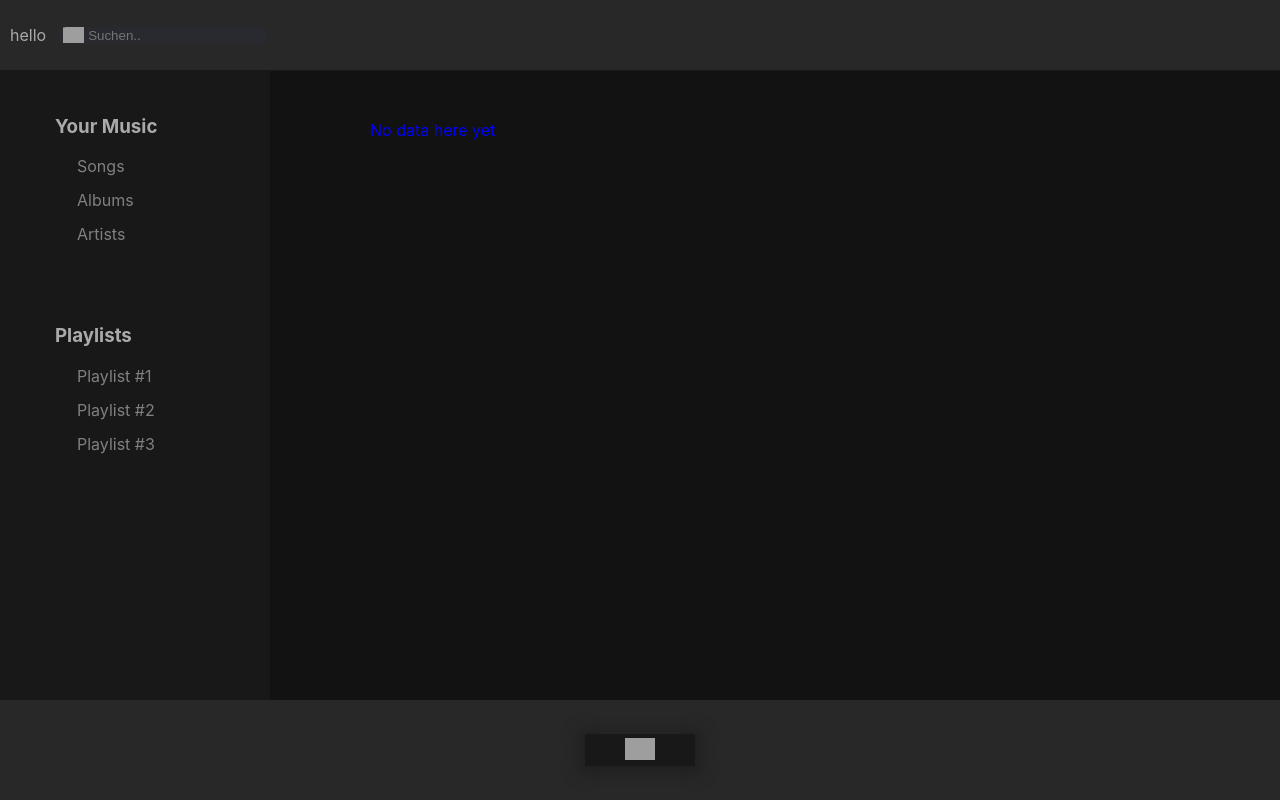
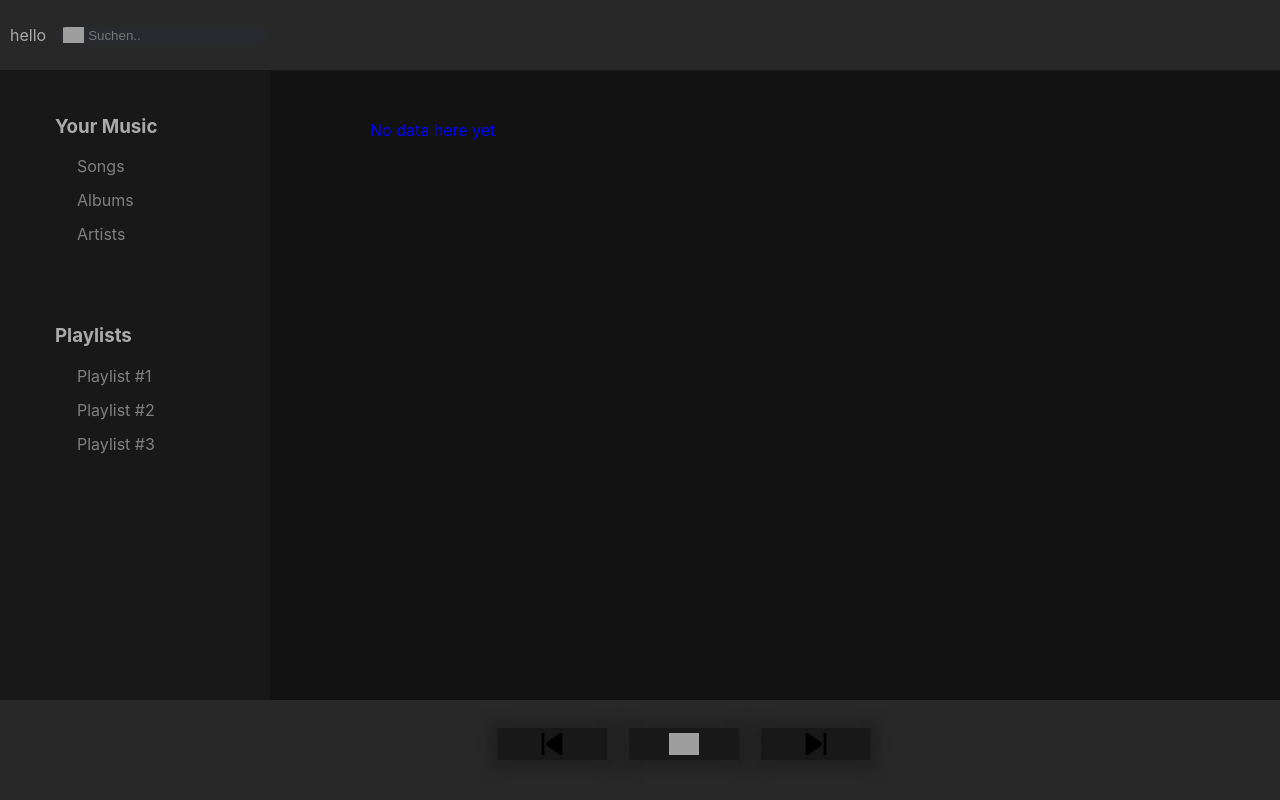
Before and after one commit to m1cl/chic, a React (Create React App) app: page / in a window 1280 px wide. Built offline with nearby package versions, Linux system fonts and the light colour scheme; grey boxes are pictures that could not be loaded.

Commit message:
add buttons to media player

```diff
--- a/src/components/Player/Player.tsx
+++ b/src/components/Player/Player.tsx
@@ -3,6 +3,7 @@ import React from "react";
 import { invoke } from "@tauri-apps/api/tauri";
 import styled from "styled-components";
 import play from "./play.png";
+import next from "./next.png";
 // With the Tauri global script, enabled when `tauri.conf.json > build > withGlobalTauri` is set to true:
 //
 //@ts-ignore
@@ -23,16 +24,15 @@ const PlayButton = styled.button`
   width: 110px;
   height: 32px;
   display: flex;
-  padding: 4px;
+  margin-right: 22px;
+  padding: 5px;
+  margin-top: 12px;
   justify-content: center;
   box-shadow: 0px 2px 14px 0.4rem rgba(24, 24, 24, 0.5);
   justify-items: center;
   vertical-align: middle;
-  right: 50%;
-  bottom: 50%;
   background-color: #181818;
   border: 0px;
-  position: absolute;
   transform: translate(50%, 50%);
   &:hover {
     background-color: rgba(24, 24, 24, 0.3);
@@ -45,24 +45,33 @@ const PlayButton = styled.button`
   }
 `;
 const MediaPlayer = styled.div`
-  margin: auto;
+  position: absolute;
+  display: flex;
+  flex-direction: row;
+  justify-content: center;
+  justify-items: center;
+  flex-wrap: nowrap;
   bottom: 0px;
-  display: table;
   vertical-align: center;
-  text-align: center;
-  text-justify: center;
-  flex-direction: column;
-  position: absolute;
   background-color: #282828;
   width: 100vw;
   height: 100px;
   z-index: 99;
 `;
+const Previous = styled.img`
+  transform: rotate(180deg);
+`;
 
 const Player = () => (
   <MediaPlayer>
+    <PlayButton>
+      <Previous src={next} height="22px" alt="" />
+    </PlayButton>
     <PlayButton onClick={playSong}>
       <img src={play} height="22px" alt="" />
+    </PlayButton>
+    <PlayButton>
+      <img src={next} height="22px" alt="" />
     </PlayButton>
   </MediaPlayer>
 );
```
Also changed, not shown: src/components/Player/next.png (added), 1 other file (tests, documents, lock files or other folders).
